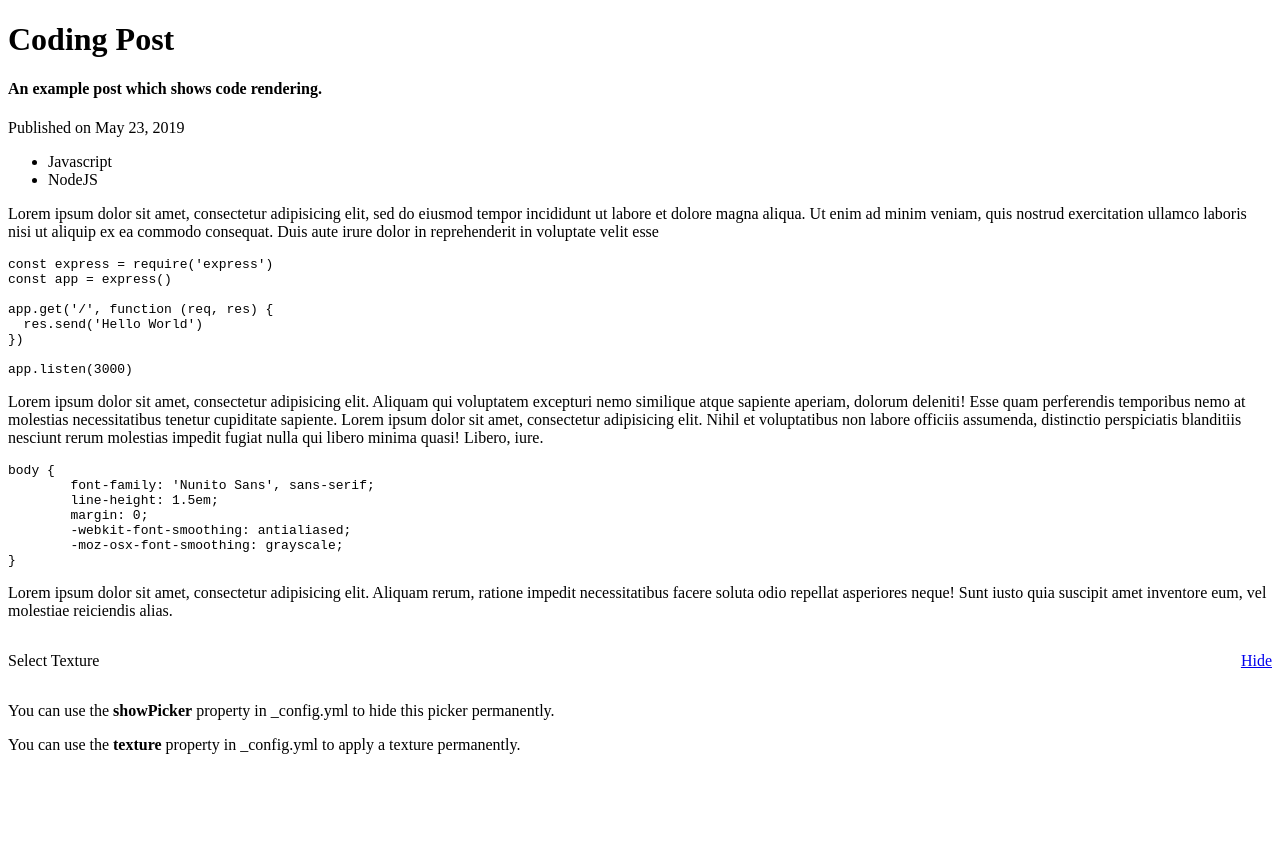
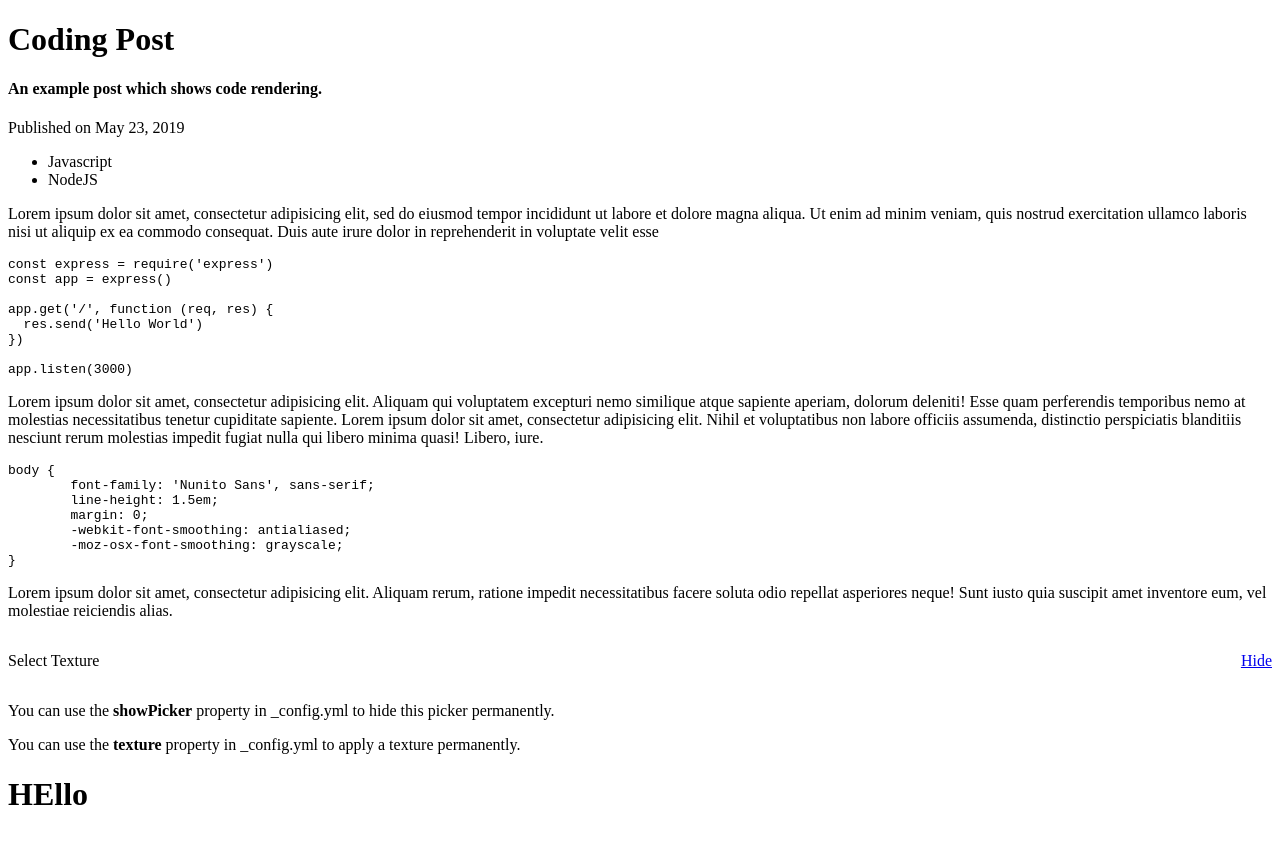
Before and after one commit to talha110/talhablog, a Jekyll site: the page built from _posts/2019-06-30-coding-post.markdown, in a window 1280 px wide. Shown: the top 844 px of the page. Built offline with Jekyll 4.4.1, drawn with Linux system fonts in a browser that asks for light colours.

Commit message:
Update post.html

```diff
--- a/_layouts/post.html
+++ b/_layouts/post.html
@@ -36,5 +36,9 @@
     </div>
   </main>
   {%- include footer.html -%}
+
+
+
+  <h1>HEllo</h1>
 </body>
 </html>
```
